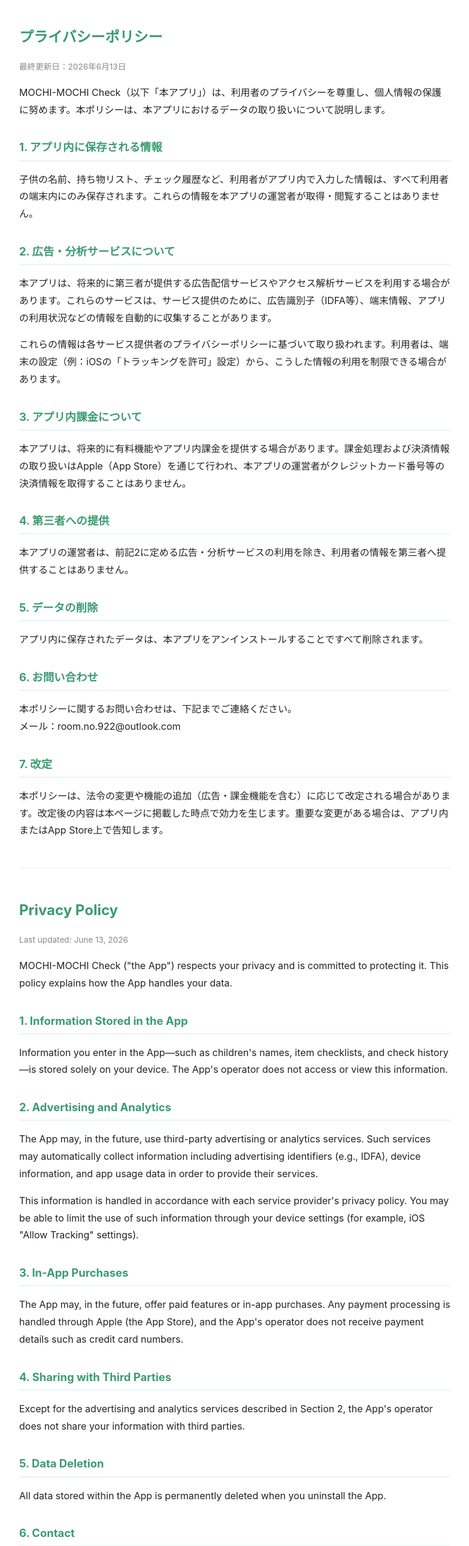
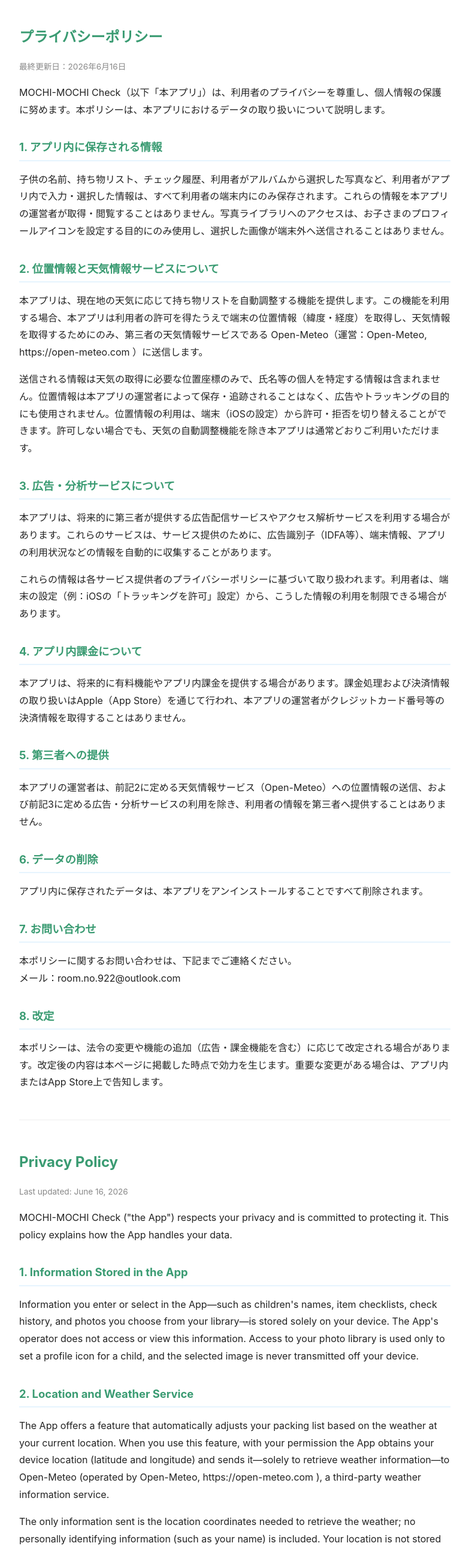
Before and after one commit to roomno922-gif/mochi-mochi-check-site, a plain HTML site: page privacy.html in a window 1280 px wide. Shown: the top 2578 px of the page at 60% size, without its empty margins (248-1031 px from the left). Drawn offline with Linux system fonts and the light colour scheme.

Commit message:
Add location/weather data clause to privacy policy

```diff
--- a/privacy.html
+++ b/privacy.html
@@ -17,61 +17,69 @@
 <body>
 
 <h1>プライバシーポリシー</h1>
-<p class="lang">最終更新日：2026年6月13日</p>
+<p class="lang">最終更新日：2026年6月16日</p>
 
 <p>MOCHI-MOCHI Check（以下「本アプリ」）は、利用者のプライバシーを尊重し、個人情報の保護に努めます。本ポリシーは、本アプリにおけるデータの取り扱いについて説明します。</p>
 
 <h2>1. アプリ内に保存される情報</h2>
-<p>子供の名前、持ち物リスト、チェック履歴など、利用者がアプリ内で入力した情報は、すべて利用者の端末内にのみ保存されます。これらの情報を本アプリの運営者が取得・閲覧することはありません。</p>
+<p>子供の名前、持ち物リスト、チェック履歴、利用者がアルバムから選択した写真など、利用者がアプリ内で入力・選択した情報は、すべて利用者の端末内にのみ保存されます。これらの情報を本アプリの運営者が取得・閲覧することはありません。写真ライブラリへのアクセスは、お子さまのプロフィールアイコンを設定する目的にのみ使用し、選択した画像が端末外へ送信されることはありません。</p>
 
-<h2>2. 広告・分析サービスについて</h2>
+<h2>2. 位置情報と天気情報サービスについて</h2>
+<p>本アプリは、現在地の天気に応じて持ち物リストを自動調整する機能を提供します。この機能を利用する場合、本アプリは利用者の許可を得たうえで端末の位置情報（緯度・経度）を取得し、天気情報を取得するためにのみ、第三者の天気情報サービスである Open-Meteo（運営：Open-Meteo, https://open-meteo.com ）に送信します。</p>
+<p>送信される情報は天気の取得に必要な位置座標のみで、氏名等の個人を特定する情報は含まれません。位置情報は本アプリの運営者によって保存・追跡されることはなく、広告やトラッキングの目的にも使用されません。位置情報の利用は、端末（iOSの設定）から許可・拒否を切り替えることができます。許可しない場合でも、天気の自動調整機能を除き本アプリは通常どおりご利用いただけます。</p>
+
+<h2>3. 広告・分析サービスについて</h2>
 <p>本アプリは、将来的に第三者が提供する広告配信サービスやアクセス解析サービスを利用する場合があります。これらのサービスは、サービス提供のために、広告識別子（IDFA等）、端末情報、アプリの利用状況などの情報を自動的に収集することがあります。</p>
 <p>これらの情報は各サービス提供者のプライバシーポリシーに基づいて取り扱われます。利用者は、端末の設定（例：iOSの「トラッキングを許可」設定）から、こうした情報の利用を制限できる場合があります。</p>
 
-<h2>3. アプリ内課金について</h2>
+<h2>4. アプリ内課金について</h2>
 <p>本アプリは、将来的に有料機能やアプリ内課金を提供する場合があります。課金処理および決済情報の取り扱いはApple（App Store）を通じて行われ、本アプリの運営者がクレジットカード番号等の決済情報を取得することはありません。</p>
 
-<h2>4. 第三者への提供</h2>
-<p>本アプリの運営者は、前記2に定める広告・分析サービスの利用を除き、利用者の情報を第三者へ提供することはありません。</p>
+<h2>5. 第三者への提供</h2>
+<p>本アプリの運営者は、前記2に定める天気情報サービス（Open-Meteo）への位置情報の送信、および前記3に定める広告・分析サービスの利用を除き、利用者の情報を第三者へ提供することはありません。</p>
 
-<h2>5. データの削除</h2>
+<h2>6. データの削除</h2>
 <p>アプリ内に保存されたデータは、本アプリをアンインストールすることですべて削除されます。</p>
 
-<h2>6. お問い合わせ</h2>
+<h2>7. お問い合わせ</h2>
 <p>本ポリシーに関するお問い合わせは、下記までご連絡ください。<br>
 メール：room.no.922@outlook.com</p>
 
-<h2>7. 改定</h2>
+<h2>8. 改定</h2>
 <p>本ポリシーは、法令の変更や機能の追加（広告・課金機能を含む）に応じて改定される場合があります。改定後の内容は本ページに掲載した時点で効力を生じます。重要な変更がある場合は、アプリ内またはApp Store上で告知します。</p>
 
 <hr>
 
 <h1>Privacy Policy</h1>
-<p class="lang">Last updated: June 13, 2026</p>
+<p class="lang">Last updated: June 16, 2026</p>
 
 <p>MOCHI-MOCHI Check ("the App") respects your privacy and is committed to protecting it. This policy explains how the App handles your data.</p>
 
 <h2>1. Information Stored in the App</h2>
-<p>Information you enter in the App—such as children's names, item checklists, and check history—is stored solely on your device. The App's operator does not access or view this information.</p>
+<p>Information you enter or select in the App—such as children's names, item checklists, check history, and photos you choose from your library—is stored solely on your device. The App's operator does not access or view this information. Access to your photo library is used only to set a profile icon for a child, and the selected image is never transmitted off your device.</p>
 
-<h2>2. Advertising and Analytics</h2>
+<h2>2. Location and Weather Service</h2>
+<p>The App offers a feature that automatically adjusts your packing list based on the weather at your current location. When you use this feature, with your permission the App obtains your device location (latitude and longitude) and sends it—solely to retrieve weather information—to Open-Meteo (operated by Open-Meteo, https://open-meteo.com ), a third-party weather information service.</p>
+<p>The only information sent is the location coordinates needed to retrieve the weather; no personally identifying information (such as your name) is included. Your location is not stored or tracked by the App's operator, and is not used for advertising or tracking purposes. You can allow or deny location access from your device settings (iOS Settings). If you do not allow it, the App remains fully usable except for the weather-based auto-adjustment feature.</p>
+
+<h2>3. Advertising and Analytics</h2>
 <p>The App may, in the future, use third-party advertising or analytics services. Such services may automatically collect information including advertising identifiers (e.g., IDFA), device information, and app usage data in order to provide their services.</p>
 <p>This information is handled in accordance with each service provider's privacy policy. You may be able to limit the use of such information through your device settings (for example, iOS "Allow Tracking" settings).</p>
 
-<h2>3. In-App Purchases</h2>
+<h2>4. In-App Purchases</h2>
 <p>The App may, in the future, offer paid features or in-app purchases. Any payment processing is handled through Apple (the App Store), and the App's operator does not receive payment details such as credit card numbers.</p>
 
-<h2>4. Sharing with Third Parties</h2>
-<p>Except for the advertising and analytics services described in Section 2, the App's operator does not share your information with third parties.</p>
+<h2>5. Sharing with Third Parties</h2>
+<p>Except for sending location data to the weather information service (Open-Meteo) described in Section 2, and the advertising and analytics services described in Section 3, the App's operator does not share your information with third parties.</p>
 
-<h2>5. Data Deletion</h2>
+<h2>6. Data Deletion</h2>
 <p>All data stored within the App is permanently deleted when you uninstall the App.</p>
 
-<h2>6. Contact</h2>
+<h2>7. Contact</h2>
 <p>For any questions regarding this policy, please contact:<br>
 Email: room.no.922@outlook.com</p>
 
-<h2>7. Changes</h2>
+<h2>8. Changes</h2>
 <p>This policy may be updated in response to changes in law or the addition of features (including advertising and in-app purchases). Changes take effect when posted on this page. We will notify you of significant changes within the App or on the App Store.</p>
 
 <footer>© 2026 MOCHI-MOCHI Check</footer>
```
